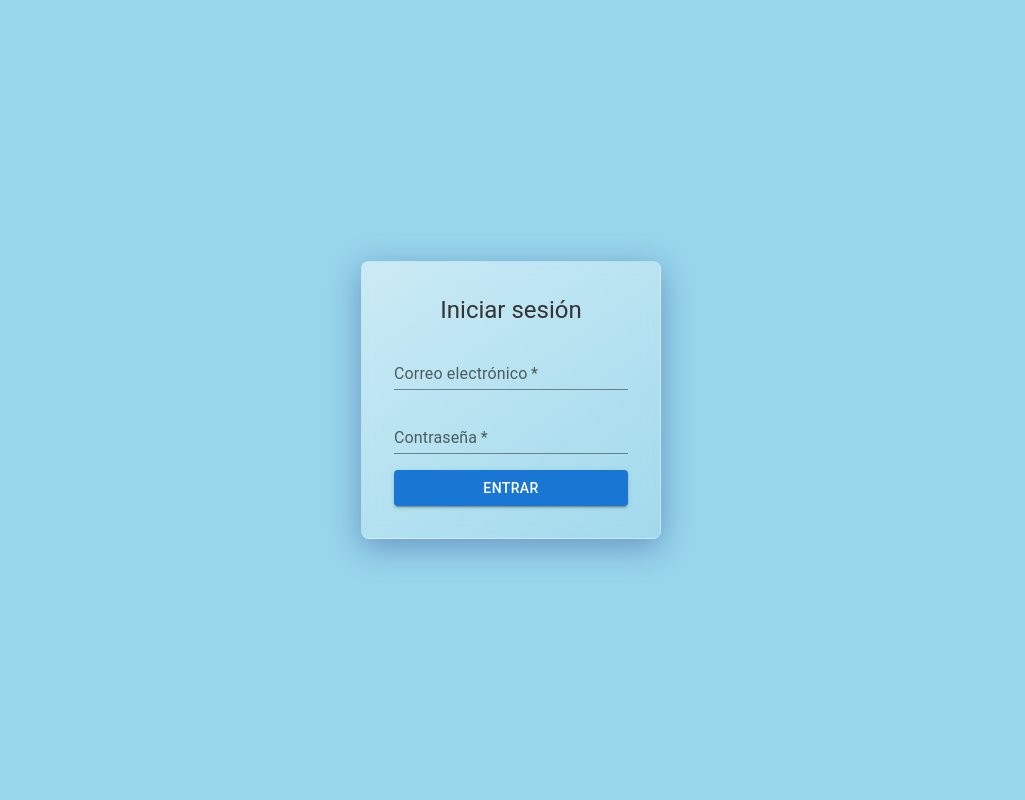
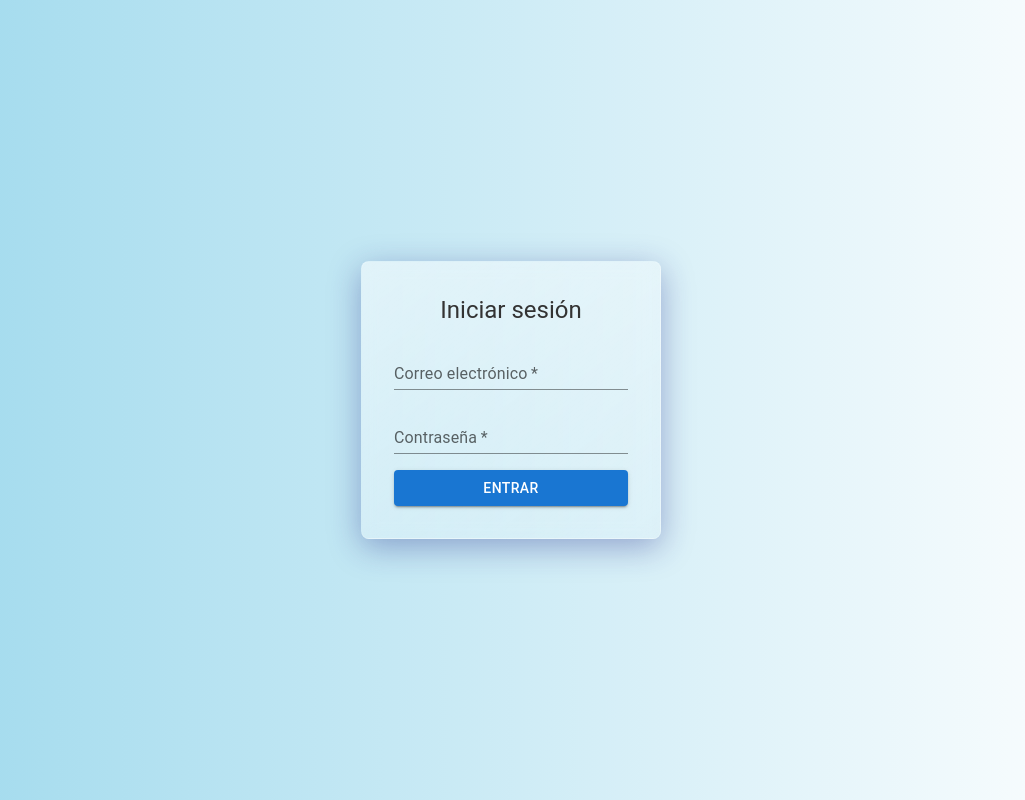
Before and after one commit to ByteCscript/FrontEnd_IA_Proyect, a React (Create React App) app: page /login in a window 1280 px wide. Shown: the whole page, without its empty margins (129-1154 px from the left). Built offline with nearby package versions, Linux system fonts and the light colour scheme; no server answers.

Commit message:
Degrade de fondo total para dar efecto iluminado

```diff
--- a/src/index.css
+++ b/src/index.css
@@ -37,10 +37,21 @@ body {
   padding: 0;
   min-height: 100vh;
   font-family: var(--font-family);
+
+  /* 1) Color de respaldo puro */
   background-color: var(--color-bg);
+
+  /* 2) Degradado L→R que usa tu variable como punto de inicio */
+  background: linear-gradient(
+    to right,
+    var(--color-bg) -5%,
+    rgba(255, 255, 255, 0) 100%
+  );
+
   color: #333;
   line-height: 1.5;
 }
+
 
 /* Imágenes y vídeos responsivos */
 img,
```
